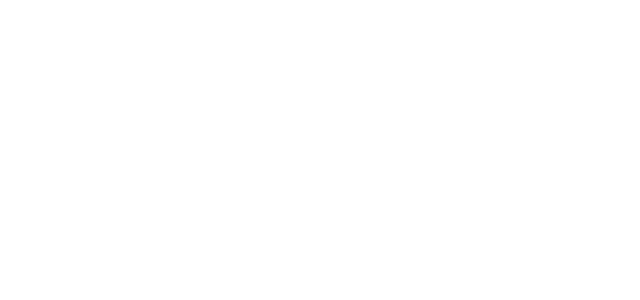
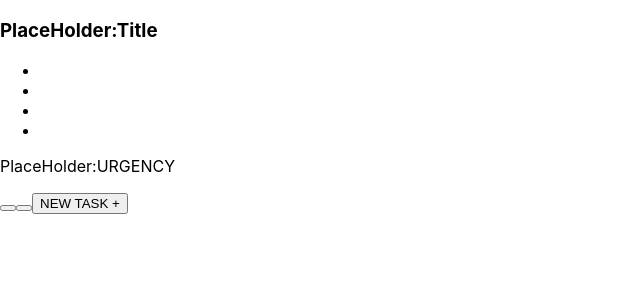
Before and after one commit to Fkaminskaya77/MERN-FRONT-END, a React (Create React App) app in the folder frontend/: page / in a window 1280 px wide. Shown: the top 300 px of the page, without its empty margins (0-640 px from the left). Built offline with nearby package versions, Linux system fonts and the light colour scheme; grey boxes are pictures that could not be loaded.

Commit message:
Component Task static version done,placeholders create for rending data from backend, button added and delete and create button implemented, taskscomponent rendering into app.js

```diff
--- a/frontend/package.json
+++ b/frontend/package.json
@@ -34,5 +34,8 @@
       "last 1 firefox version",
       "last 1 safari version"
     ]
+  },
+  "devDependencies": {
+    "prettier": "2.8.7"
   }
 }
--- a/frontend/src/App.js
+++ b/frontend/src/App.js
@@ -1,17 +1,22 @@
 
 import './App.css';
+import Tasks from './Components/Tasks';
 
 function App() {
  fetch("localhost:4000")
  .then(res => console.log(res))
  .then()
   return (
+
  <div className="App">
      <div className="background"></div>
+     <Tasks/>
     </div>
   );
 }
 
+
+
 export default App;
 
 //App.js - import nav bar from components directory & date / time
--- a/frontend/src/Components/Tasks.js
+++ b/frontend/src/Components/Tasks.js
@@ -1,4 +1,34 @@
-/*
-Tasks - render all tasks
-    ^same thing as notes but different schema/model
-*/
+import react from 'react';
+
+
+function Tasks() {
+
+    return(
+        <main className= 'tasks'>
+             <div className="taskPage">
+
+                <h3>PlaceHolder:Title</h3>
+                <ul>
+                    <li></li>
+                    <li></li>
+                    <li></li>
+                    <li></li>
+                </ul>
+                <p>PlaceHolder:URGENCY</p>
+
+        <div className='content__icons'>
+
+            <button><i class="fa-solid fa-trash"></i></button>
+            <button><i class="fa-regular fa-pen-to-square"></i></button>
+
+            <button>NEW TASK +</button>
+        </div>
+
+            </div>
+
+        </main>
+
+    )
+}
+
+export default Tasks;
```
Also changed, not shown: 1 other file (tests, documents, lock files or other folders).
